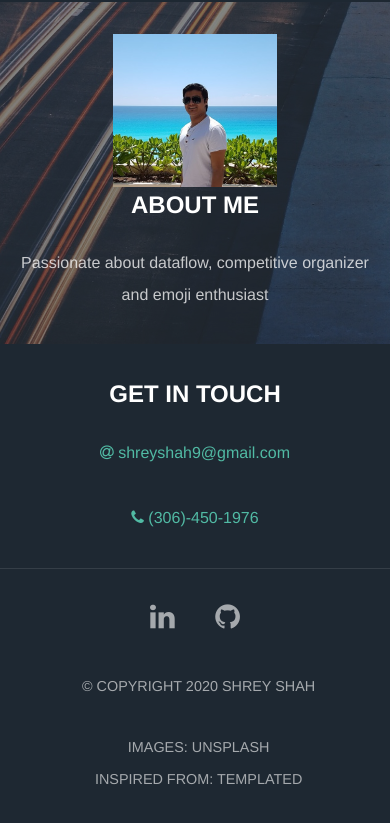
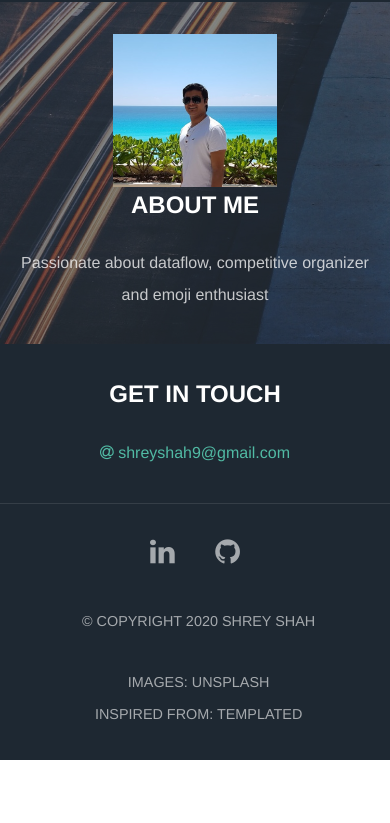
Before and after one commit to ShreyShah977/ShreyShah977.github.io, a plain HTML site: page index.html in a window 390 px wide. Shown: the part 5289-6112 px from the top of the page. After the commit the page ends 6049 px from the top, so only its background shows below. Drawn offline with nearby package versions, Linux system fonts and the light colour scheme.

Commit message:
removed phone number because spam calls

```diff
--- a/index.html
+++ b/index.html
@@ -177,11 +177,6 @@
 						<h2 id = "ContactMe">Get in touch</h2>
 						<a href="mailto:shreyshah9@gmail.com" class = "icon fa-at"><p11> shreyshah9@gmail.com</p11></a>
 					</header>
-					<header class = "major narrow">
-						<a href="" class = "icon fa-phone" >
-							<p11 id = "PhoneNumber">(306)-450-1976</p11>
-						</a>
-					</header>
 				</div>
 			</section>
 
```
